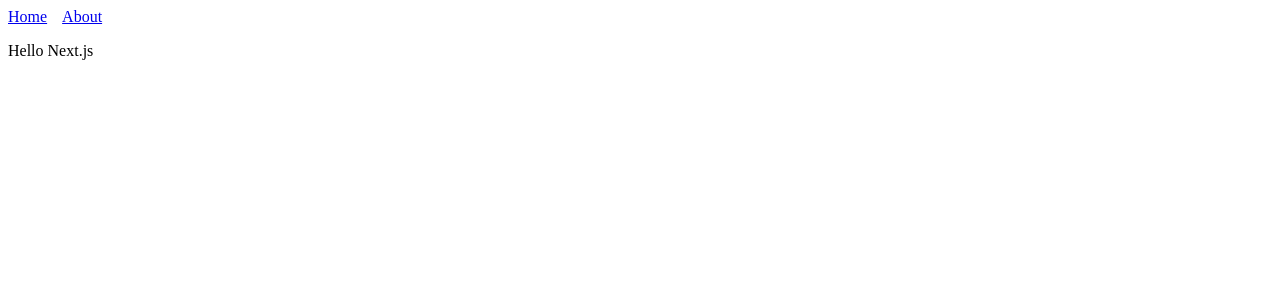
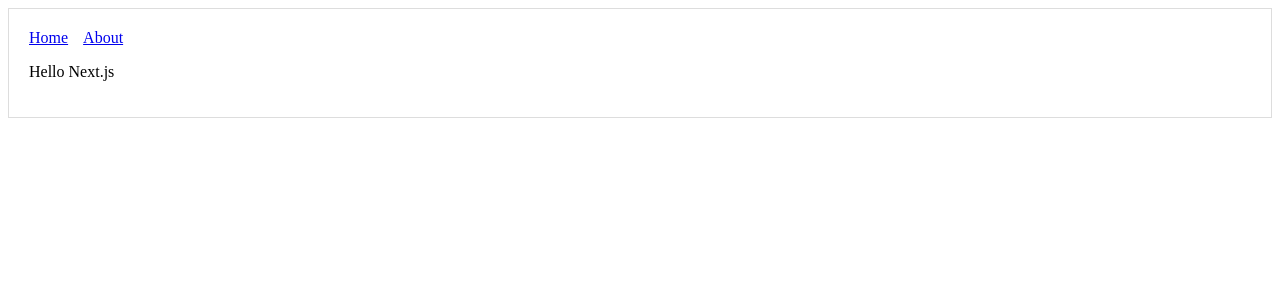
Before and after one commit to naokie/learn-nextjs, a Next.js app: page / in a window 1280 px wide. Shown: the top 300 px of the page. Built offline with nearby package versions, Linux system fonts and the light colour scheme.

Commit message:
Add MyLayout component

```diff
--- /dev/null
+++ b/components/MyLayout.js
@@ -0,0 +1,16 @@
+import Header from './Header'
+
+const layoutStyle = {
+  maring: 20,
+  padding: 20,
+  border: '1px solid #ddd'
+}
+
+const Layout = (props) => (
+  <div style={layoutStyle}>
+    <Header />
+    {props.children}
+  </div>
+)
+
+export default Layout
--- a/pages/index.js
+++ b/pages/index.js
@@ -1,10 +1,7 @@
-import Header from '../components/Header'
+import Layout from '../components/MyLayout'
 
-const Index = () => (
-  <div>
-    <Header />
+export default () => (
+  <Layout>
     <p>Hello Next.js</p>
-  </div>
+  </Layout>
 )
-
-export default Index
```
Also changed, not shown: pages/about.js (+5 -6 lines).
